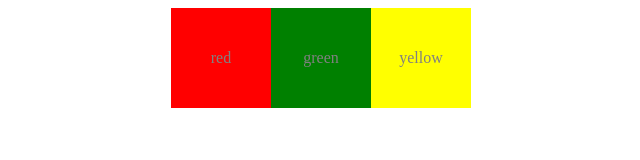
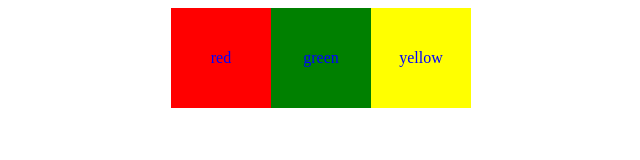
Before and after one commit to kimjoori/forpractice, a plain HTML site: page index.html in a window 1280 px wide. Shown: the full height of the page, 319-959 px from the left. Drawn offline with Linux system fonts and the light colour scheme.

Commit message:
changed color to blue

```diff
--- a/main.css
+++ b/main.css
@@ -10,7 +10,7 @@
     flex-direction:row;
     justify-content: center;
     align-items: center;
-    color: gray
+    color: blue
 }
 
 .one {background-color: red
```
